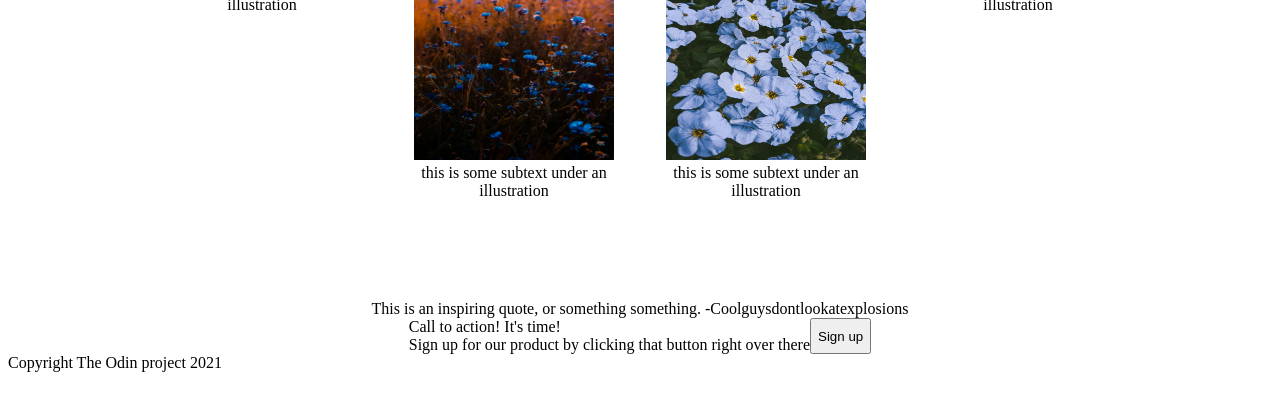
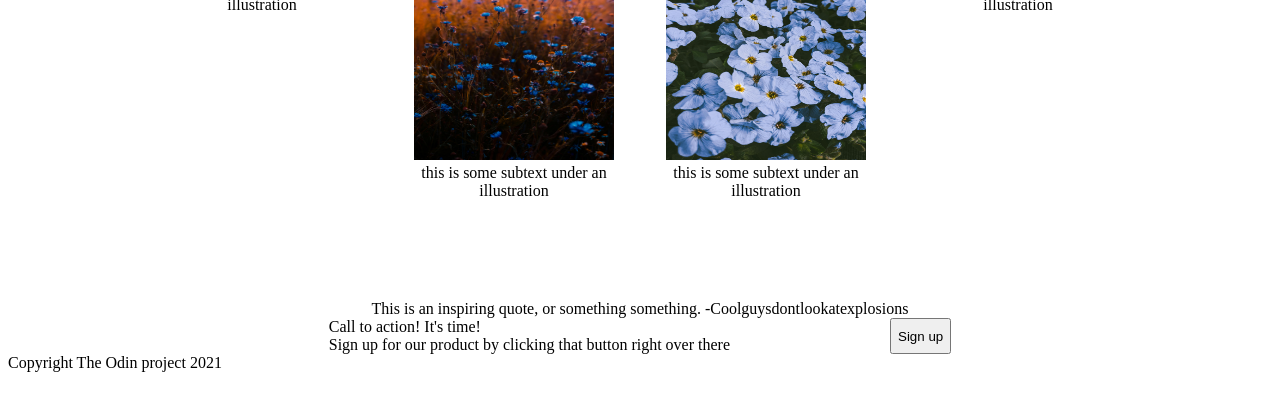
Before and after one commit to MythWj00/Page-of-Landing, a plain HTML site: page index.html in a window 1280 px wide. Shown: the part 235-646 px from the top of the page. Drawn offline with Linux system fonts and the light colour scheme.

Commit message:
Add gap(10rem) to "lower-box" div

```diff
--- a/style.css
+++ b/style.css
@@ -45,4 +45,5 @@ img {
 .lower-box {
     display: flex;
     justify-content: center;
+    gap: 10rem;
 }
```
